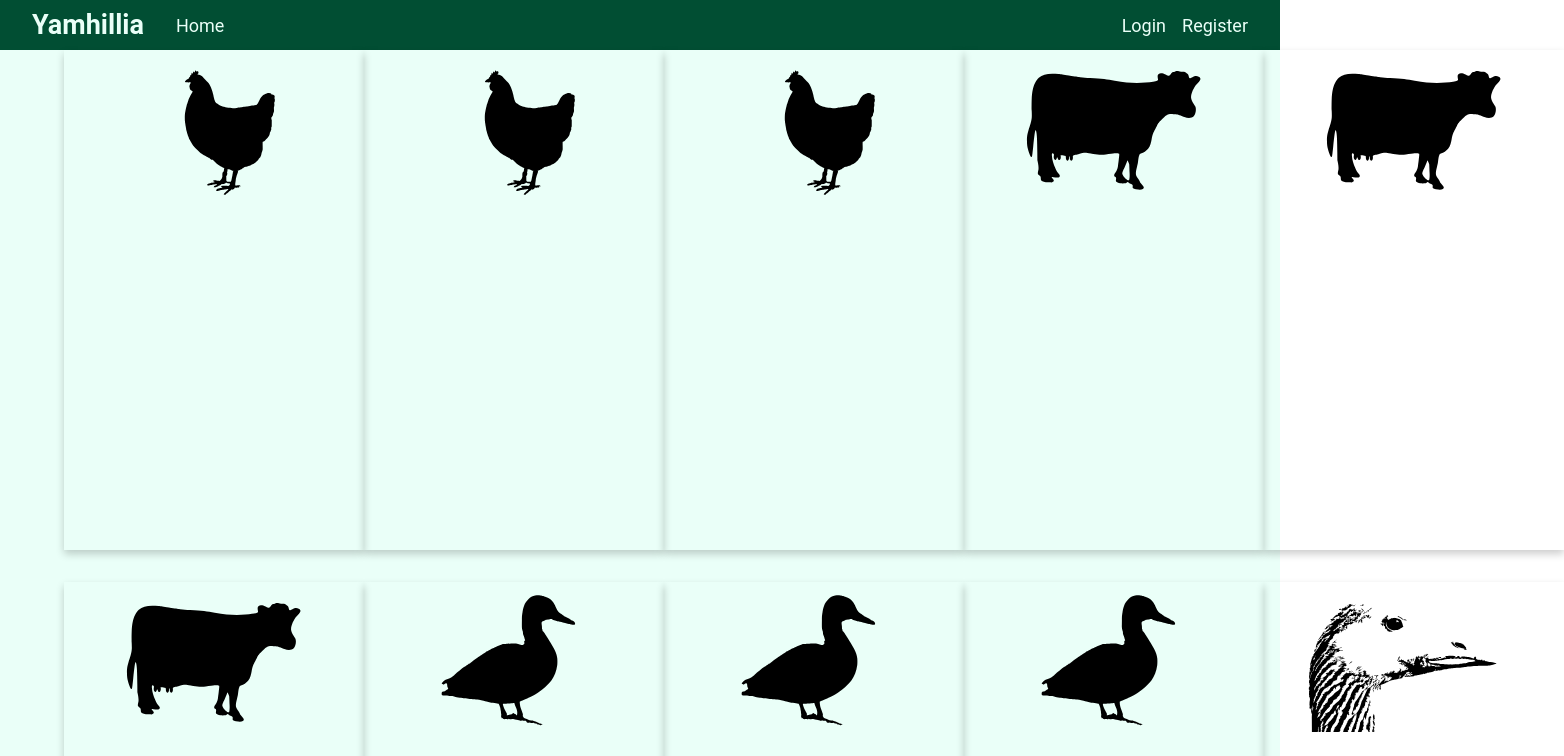
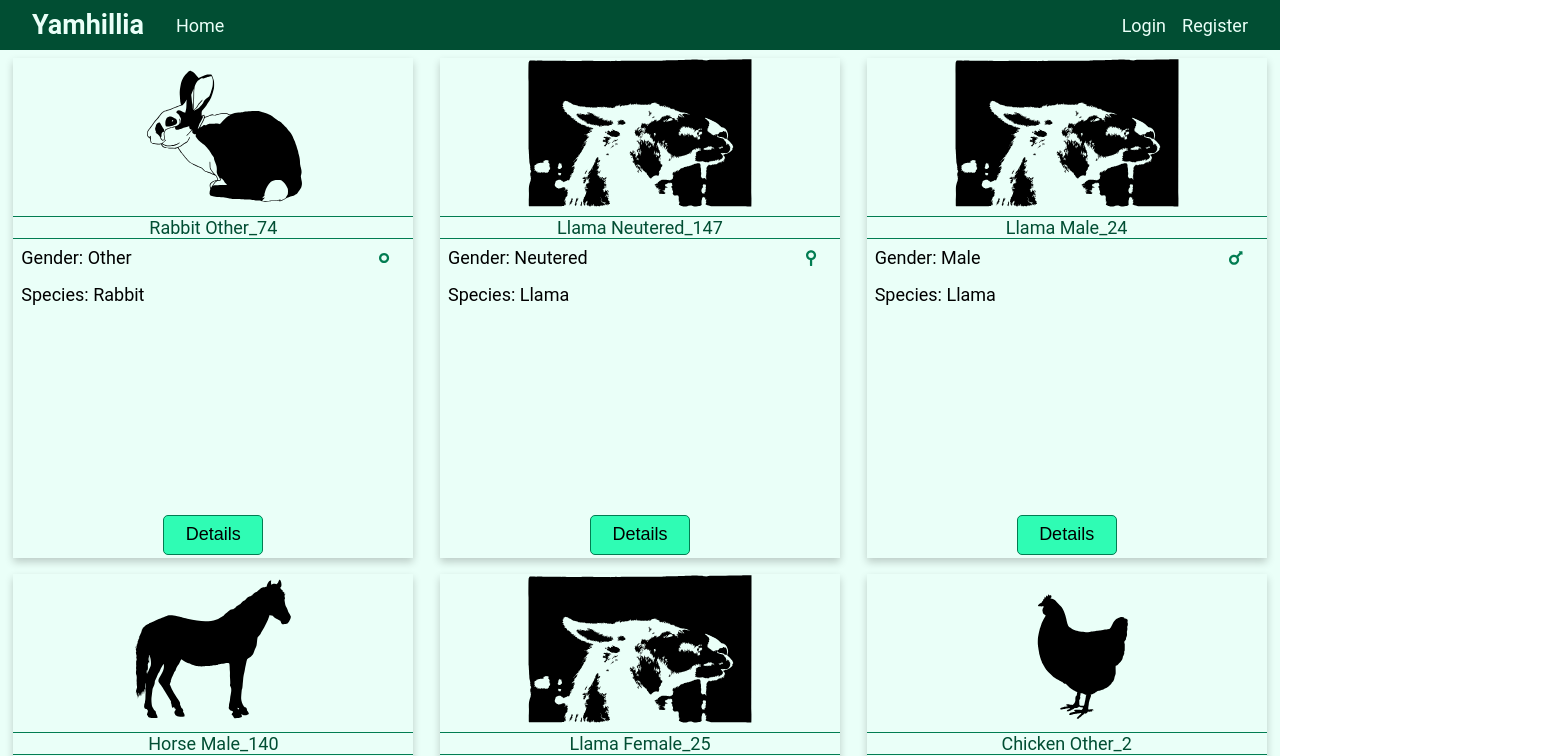
Before and after one commit to RyPeterson/Yamhillia, a React (Create React App) app in the folder yamhillia-client/: page /playground in a window 1280 px wide. Shown: the top 756 px of the page, 1564 px wide, since content can reach past the window. Built offline with nearby package versions, Linux system fonts and the light colour scheme; no server answers.

Commit message:
Implement more information and 'Use the flexbox, Ryan'

```diff
--- a/yamhillia-client/package.json
+++ b/yamhillia-client/package.json
@@ -3,6 +3,9 @@
   "version": "0.1.0",
   "private": true,
   "dependencies": {
+    "@fortawesome/fontawesome-svg-core": "^1.2.26",
+    "@fortawesome/free-solid-svg-icons": "^5.12.0",
+    "@fortawesome/react-fontawesome": "^0.1.8",
     "@types/axios": "^0.14.0",
     "@types/jest": "24.0.18",
     "@types/js-cookie": "^2.2.4",
@@ -10,6 +13,7 @@
     "@types/node": "12.7.2",
     "@types/react": "16.9.2",
     "@types/react-dom": "16.9.0",
+    "@types/react-fontawesome": "^1.6.4",
     "@types/react-router-dom": "^5.1.3",
     "@types/styled-components": "^4.4.1",
     "@types/validator": "^10.11.3",
@@ -19,7 +23,7 @@
     "react": "^16.12.0",
     "react-dom": "^16.12.0",
     "react-router-dom": "^5.1.2",
-    "react-scripts": "3.1.1",
+    "react-scripts": "^3.3.0",
     "react-spinners": "^0.6.1",
     "styled-components": "^4.4.1",
     "typescript": "3.5.3",
--- a/yamhillia-client/src/api/AnimalEndpoints.ts
+++ b/yamhillia-client/src/api/AnimalEndpoints.ts
@@ -1,4 +1,5 @@
 import { AxiosInstance } from "axios";
+import shuffle from "lodash/shuffle";
 import Animal from "../models/Animal";
 import AnimalSpecies from "../models/AnimalSpecies";
 import Genders from "../models/Genders";
@@ -21,7 +22,7 @@ function generateAnimals(count: number): Animal[] {
       }
     }
   }
-  return animals;
+  return shuffle(animals);
 }
 
 const mockAnimals: Animal[] = generateAnimals(123);
--- a/yamhillia-client/src/components/AnimalCard.tsx
+++ b/yamhillia-client/src/components/AnimalCard.tsx
@@ -1,20 +1,48 @@
 import React, { FC } from "react";
+import styled from "styled-components";
+import GenderIcons, { GenderIconBase } from "../constants/genderIcons";
+import theme, { foreground } from "../constants/theme";
 import Animal from "../models/Animal";
-import styled from "styled-components";
+import AnimalImage from "./AnimalImage";
+import Button from "./Button";
 import Column from "./Column";
-import AnimalImage from "./AnimalImage";
+import Row from "./Row";
 
 interface AnimalCardProps {
   animal: Animal;
+  onAnimalDetailsClicked(): void;
 }
 
-const AnimalCard: FC<AnimalCardProps> = ({ animal, ...rest }) => (
+const AnimalCard: FC<AnimalCardProps> = ({
+  animal,
+  onAnimalDetailsClicked,
+  ...rest
+}) => (
   <AnimalCardRoot {...rest}>
     <AnimalImage
       image={animal.image}
       species={animal.species}
       alt={`Image ${animal.image ? "of" : "placeholder for"} ${animal.name}`}
     />
+    <Name>
+      <div>{animal.name}</div>
+    </Name>
+    <BasicInfo>
+      <Info>
+        <div>Gender:&nbsp;</div>
+        <div>{animal.gender}</div>
+        <GenderIconContainer>
+          {GenderIcons[animal.gender]()}
+        </GenderIconContainer>
+      </Info>
+      <Info>
+        <div>Species:&nbsp;</div>
+        <div>{animal.species}</div>
+      </Info>
+    </BasicInfo>
+    <ControlButtons>
+      <Button onClick={onAnimalDetailsClicked}>Details</Button>
+    </ControlButtons>
   </AnimalCardRoot>
 );
 
@@ -29,3 +57,37 @@ const AnimalCardRoot = styled(Column)`
     width: 80%;
   }
 `;
+
+const Name = styled(Row)`
+  border-top: 1px solid ${theme.darker};
+  border-bottom: 1px solid ${theme.darker};
+  ${foreground(theme.darkest)}
+  justify-content: center;
+  align-items: center;
+  margin-top: 0.5rem;
+  width: 100%;
+`;
+
+const Info = styled(Row)`
+  padding: 0.5rem;
+`;
+
+const GenderIconContainer = styled(Row)`
+  width: 100%;
+  align-items: center;
+  ${GenderIconBase} {
+    margin-left: auto;
+    margin-right: 1rem;
+  }
+`;
+
+const BasicInfo = styled(Column)`
+  flex: 1;
+  width: 100%;
+`;
+
+const ControlButtons = styled(Row)`
+  justify-content: center;
+  align-items: center;
+  margin-bottom: 0.2rem;
+`;
--- a/yamhillia-client/src/components/AnimalOverviewList.tsx
+++ b/yamhillia-client/src/components/AnimalOverviewList.tsx
@@ -1,37 +1,24 @@
-import React, { FC, useMemo } from "react";
-import styled, { css, FlattenSimpleInterpolation } from "styled-components";
-import chunk from "lodash/chunk";
-import Column from "./Column";
+import React, { FC } from "react";
+import styled from "styled-components";
 import Animal from "../models/Animal";
+import AnimalCard from "./AnimalCard";
 import Row from "./Row";
-import AnimalCard from "./AnimalCard";
 
 interface AnimalOverviewListProps {
   animals: Animal[];
-  cardsPerRow?: number;
+  onAnimalDetailsClicked(animal: Animal): void;
 }
 
 const AnimalOverviewList: FC<AnimalOverviewListProps> = props => {
-  const { animals, cardsPerRow = 5, ...rest } = props;
-  const animalsPerRow = Math.max(cardsPerRow, 1);
-
-  const animalRows = useMemo(
-    () =>
-      chunk(animals, animalsPerRow).map((animalRow, idx) => ({
-        animals: animalRow,
-        key: idx
-      })),
-    [animalsPerRow]
-  );
-
+  const { animals, onAnimalDetailsClicked, ...rest } = props;
   return (
     <ListRoot {...rest}>
-      {animalRows.map(({ animals, key }) => (
-        <AnimalRow key={key}>
-          {animals.map(animal => (
-            <AnimalCard key={animal.id} animal={animal} />
-          ))}
-        </AnimalRow>
+      {animals.map(animal => (
+        <AnimalCard
+          key={animal.id}
+          animal={animal}
+          onAnimalDetailsClicked={() => onAnimalDetailsClicked(animal)}
+        />
       ))}
     </ListRoot>
   );
@@ -39,21 +26,14 @@ const AnimalOverviewList: FC<AnimalOverviewListProps> = props => {
 
 export default styled(AnimalOverviewList)``;
 
-const AnimalRow = styled(Row)`
-  justify-content: space-between;
+const ListRoot = styled(Row)`
+  width: 100%;
+  height: 100%;
+  justify-content: space-evenly;
+  flex-wrap: wrap;
   align-items: center;
-  width: 90%;
   ${AnimalCard} {
-    min-width: 300px;
+    flex: 0 1 400px;
+    margin: 0.5rem auto;
   }
 `;
-
-const ListRoot = styled(Column)`
-    width: 100%;
-    height: 100%;
-    justify-content: space-evenly;
-    align-items: center;
-    ${AnimalRow} + ${AnimalRow} {
-        margin-top: 2rem;
-    }
-`;
--- /dev/null
+++ b/yamhillia-client/src/constants/genderIcons.tsx
@@ -0,0 +1,42 @@
+import React from "react";
+import {
+  faGenderless,
+  faMars,
+  faVenus,
+  faNeuter
+} from "@fortawesome/free-solid-svg-icons";
+import { FontAwesomeIcon } from "@fortawesome/react-fontawesome";
+import styled from "styled-components";
+import Genders from "../models/Genders";
+import theme from "./theme";
+
+export const GenderIconBase = styled(FontAwesomeIcon)`
+  color: ${theme.darker};
+`;
+
+export const OtherGenderIcon = styled(GenderIconBase).attrs({
+  icon: faGenderless
+})``;
+
+export const MaleGenderIcon = styled(GenderIconBase).attrs({ icon: faMars })``;
+
+export const FemaleGenderIcon = styled(GenderIconBase).attrs({
+  icon: faVenus
+})``;
+
+export const NeuteredGenderIcon = styled(GenderIconBase).attrs({
+  icon: faNeuter
+})``;
+
+type GenderToIconKey = {
+  [key in Genders]: () => JSX.Element;
+};
+
+const GenderIcons: GenderToIconKey = {
+  [Genders.MALE]: () => <MaleGenderIcon />,
+  [Genders.FEMALE]: () => <FemaleGenderIcon />,
+  [Genders.OTHER]: () => <OtherGenderIcon />,
+  [Genders.NEUTERED]: () => <NeuteredGenderIcon />
+};
+
+export default GenderIcons;
--- a/yamhillia-client/src/models/Genders.ts
+++ b/yamhillia-client/src/models/Genders.ts
@@ -1,7 +1,8 @@
 enum Genders {
   MALE = "Male",
   FEMALE = "Female",
-  OTHER = "Other"
+  OTHER = "Other",
+  NEUTERED = "Neutered"
 }
 
 export default Genders;
--- a/yamhillia-client/src/pages/Playground.tsx
+++ b/yamhillia-client/src/pages/Playground.tsx
@@ -1,16 +1,14 @@
-import React, { FC, useState, useEffect } from "react";
-import Page from "./Page";
-import withUser from "../utils/withUser";
+import React, { FC, useCallback, useState } from "react";
 import { Redirect } from "react-router-dom";
+import yamhilliaApi from "../api/yamhilliaApi";
+import AnimalOverviewList from "../components/AnimalOverviewList";
 import Animal from "../models/Animal";
 import useEffectAsync from "../utils/useEffectAsync";
-import yamhilliaApi from "../api/yamhilliaApi";
-import AnimalOverviewList from "../components/AnimalOverviewList";
-import useWindowSize from "../utils/useWindowSize";
+import withUser from "../utils/withUser";
+import Page from "./Page";
 
 const Playgound: FC = props => {
   const [animals, setAnimals] = useState<Animal[]>([]);
-  const [cardsPerRow, setCardsPerRow] = useState(5);
   const [loading, setLoading] = useState(true);
 
   useEffectAsync(async unmounted => {
@@ -21,15 +19,17 @@ const Playgound: FC = props => {
     }
   }, []);
 
-  const windowSize = useWindowSize();
-  useEffect(() => {}, [windowSize]);
+  const onAnimalClicked = useCallback(animal => {}, []);
 
   if (process.env.NODE_ENV !== "development") {
     return <Redirect to="/" />;
   }
   return (
     <Page loading={loading}>
-      <AnimalOverviewList animals={animals} cardsPerRow={cardsPerRow} />
+      <AnimalOverviewList
+        animals={animals}
+        onAnimalDetailsClicked={onAnimalClicked}
+      />
     </Page>
   );
 };
```
Also changed, not shown: yamhillia-client/src/constants/breakpoints.ts (added, +18 -0 lines), 1 other file (tests, documents, lock files or other folders).
